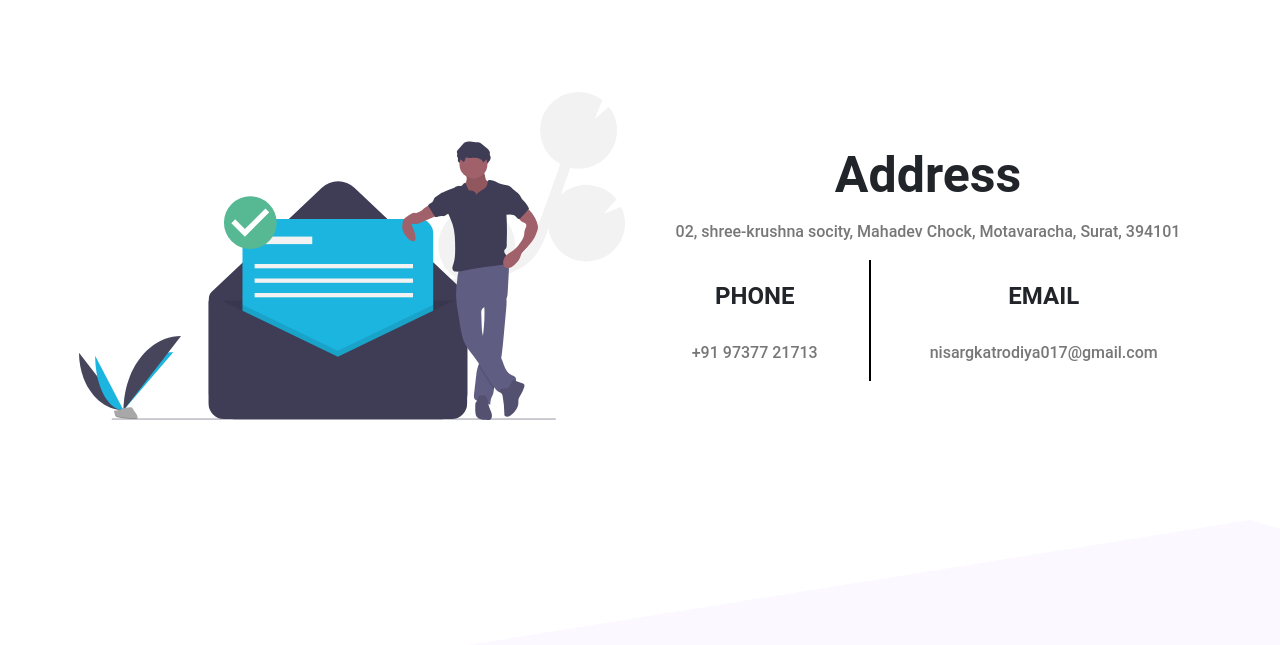
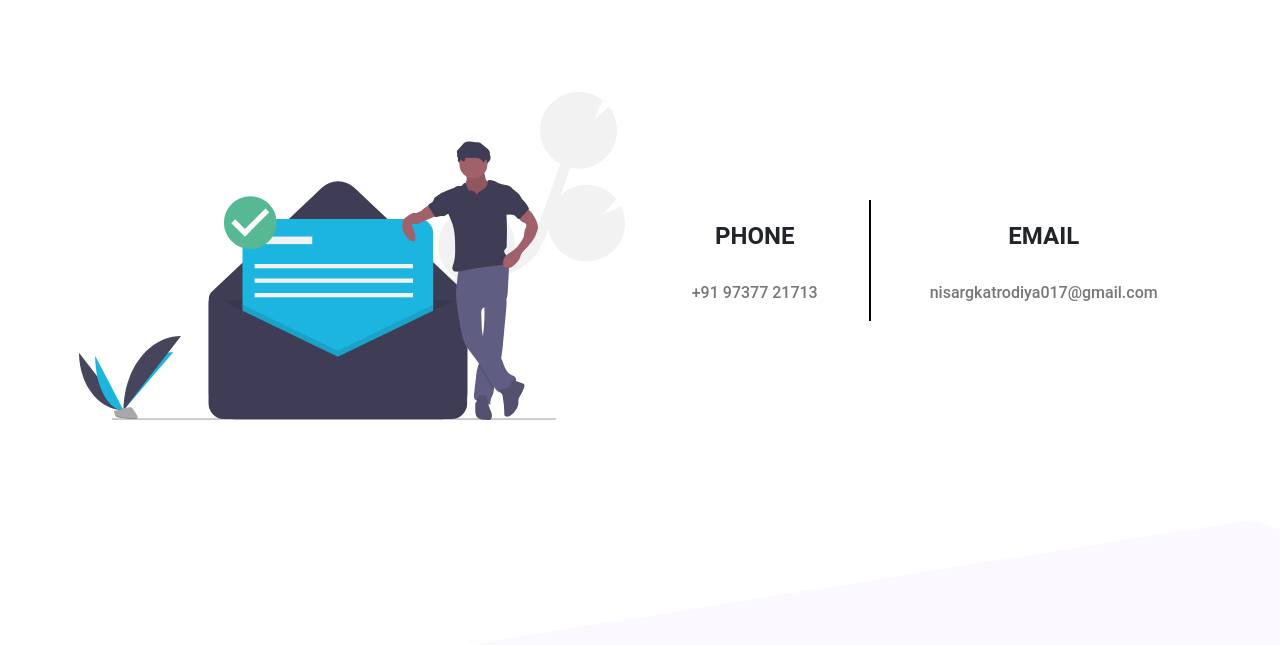
Before and after one commit to Nisarg-Katrodiya/Nisarg-Katrodiya.github.io, a plain HTML site: page index.html in a window 1280 px wide. Shown: the part 3180-3825 px from the top of the page. Drawn offline with Linux system fonts and the light colour scheme.

Commit message:
Update index.html

```diff
--- a/index.html
+++ b/index.html
@@ -312,10 +312,10 @@
                         <img src="./img/undraw_message_sent_1030.svg" alt="banner-img" class="img-fluid img-home">
                     </div>
                     <div class="col-lg-6 col-md-12 site-title text-center" style="align-self: center;">
-                        <h2 class="title-text">Address</h2>
+<!--                         <h2 class="title-text">Address</h2>
                         <p class="para"> 02, shree-krushna socity,
                             Mahadev Chock, Motavaracha,
-                            Surat, 394101 </p>
+                            Surat, 394101 </p> -->
                         <div class="divide">
                             <div class="divide1">
                                 <h4 class="title-text text-uppercase">Phone<br></h6>
```
